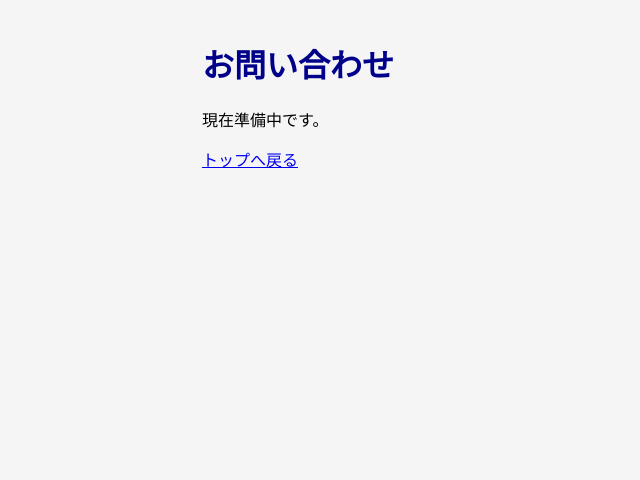
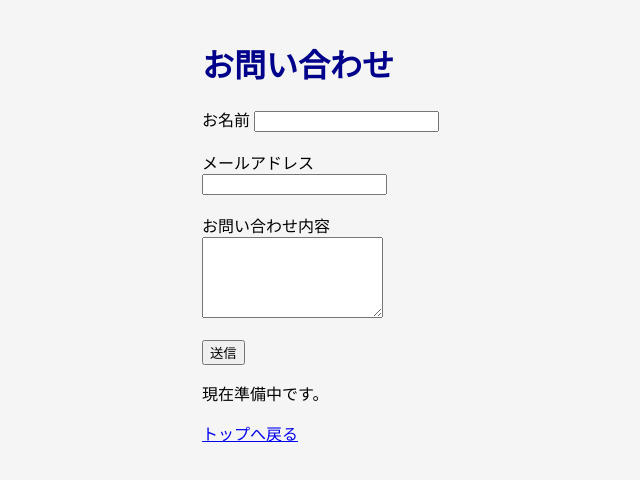
Before and after one commit to tengdaicai-ship-it/my-first-website, a plain HTML site: page contact.html in a window 1280 px wide. Shown: the whole page, without its empty margins (38-678 px from the left). Drawn offline with Linux system fonts and the light colour scheme.

Commit message:
add contact from

```diff
--- a/contact.html
+++ b/contact.html
@@ -8,6 +8,19 @@
     <body>
         <div class="container">
             <h1>お問い合わせ</h1>
+            <from>
+                <label>お名前</label>
+                <input type="text" name="name"><br><br>
+
+                <label>メールアドレス</label><br>
+                <input type="email" name="email"><br><br>
+
+                <label>お問い合わせ内容</label><br>
+                <textarea name="massage" rows="5"></textarea><br><br>
+
+                <button type="submit" class="btn">送信</button>
+            </from>
+
             <P>現在準備中です。</P>
 
             <a href="index.html" class="btn">トップへ戻る</a>
```
